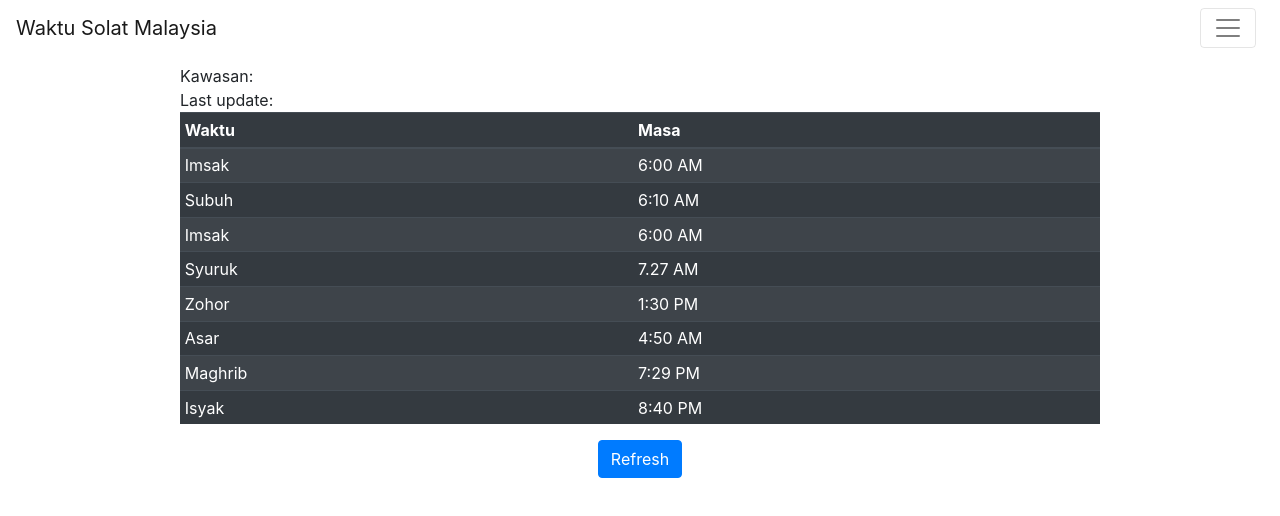
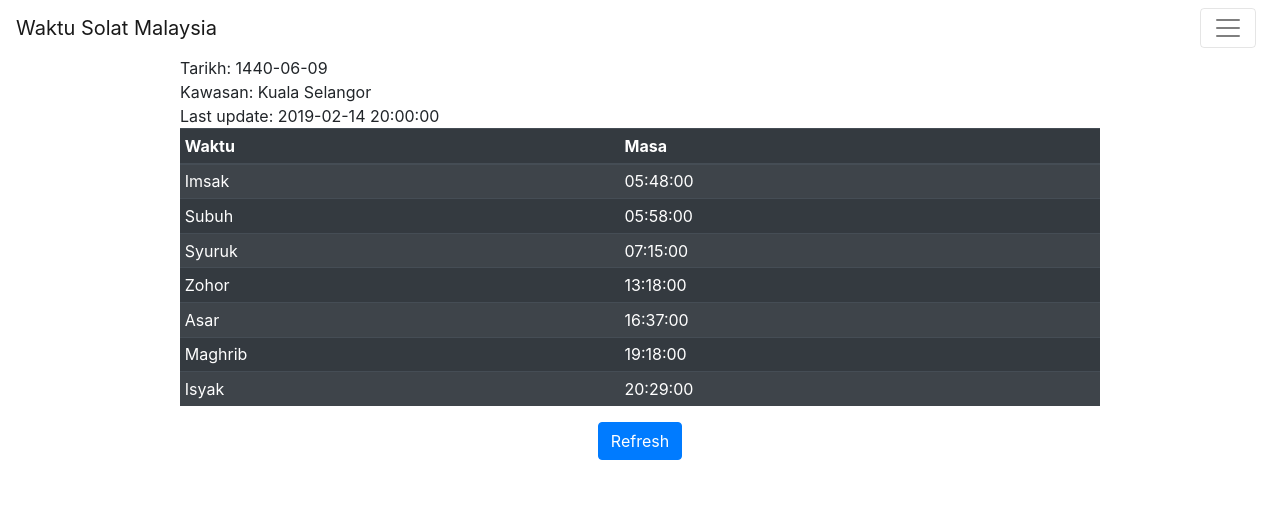
Before and after one commit to hassifmohd/waktusolat, a React (Create React App) app: page / in a window 1280 px wide. Shown: the top 516 px of the page. Built offline with nearby package versions, Linux system fonts and the light colour scheme.

Commit message:
put state for homepage

```diff
--- a/src/views/Homepage.js
+++ b/src/views/Homepage.js
@@ -5,7 +5,20 @@ class Homepage extends Component {
 
     constructor(props) {
         super(props);
-        this.state = {};
+        this.state = {
+            asar: '16:37:00',
+            dhuhr: '13:18:00',
+            fajr: '05:58:00',
+            imsak: '05:48:00',
+            isha: '20:29:00',
+            maghrib: '19:18:00',
+            syuruk: '07:15:00',
+            date: '14-Feb-2019',
+            hijri: '1440-06-09',
+            area: 'Kuala Selangor',
+            areaCode: 'SGR03',
+            lastUpdate: '2019-02-14 20:00:00'
+        };
 
         this.refreshEvent = this.refreshEvent.bind(this);
     }
@@ -21,13 +34,10 @@ class Homepage extends Component {
                     <Row>
                         <Col xs="1"></Col>
                         <Col xs="10">
-                            <div className="putmiddle">
-                                <h5></h5>
-                            </div>
-
                             <div>
-                                <div>Kawasan: </div>
-                                <div>Last update: </div>
+                                <div>Tarikh: {this.state.hijri}</div>
+                                <div>Kawasan: {this.state.area}</div>
+                                <div>Last update: {this.state.lastUpdate}</div>
                             </div>
 
                             <Table striped size="sm" dark>
@@ -40,35 +50,31 @@ class Homepage extends Component {
                                 <tbody>
                                     <tr>
                                         <td>Imsak</td>
-                                        <td>6:00 AM</td>
+                                        <td>{this.state.imsak}</td>
                                     </tr>
                                     <tr>
                                         <td>Subuh</td>
-                                        <td>6:10 AM</td>
-                                    </tr>
-                                    <tr>
-                                        <td>Imsak</td>
-                                        <td>6:00 AM</td>
+                                        <td>{this.state.fajr}</td>
                                     </tr>
                                     <tr>
                                         <td>Syuruk</td>
-                                        <td>7.27 AM</td>
+                                        <td>{this.state.syuruk}</td>
                                     </tr>
                                     <tr>
                                         <td>Zohor</td>
-                                        <td>1:30 PM</td>
+                                        <td>{this.state.dhuhr}</td>
                                     </tr>
                                     <tr>
                                         <td>Asar</td>
-                                        <td>4:50 AM</td>
+                                        <td>{this.state.asar}</td>
                                     </tr>
                                     <tr>
                                         <td>Maghrib</td>
-                                        <td>7:29 PM</td>
+                                        <td>{this.state.maghrib}</td>
                                     </tr>
                                     <tr>
                                         <td>Isyak</td>
-                                        <td>8:40 PM</td>
+                                        <td>{this.state.isha}</td>
                                     </tr>
                                 </tbody>
                             </Table>
```
